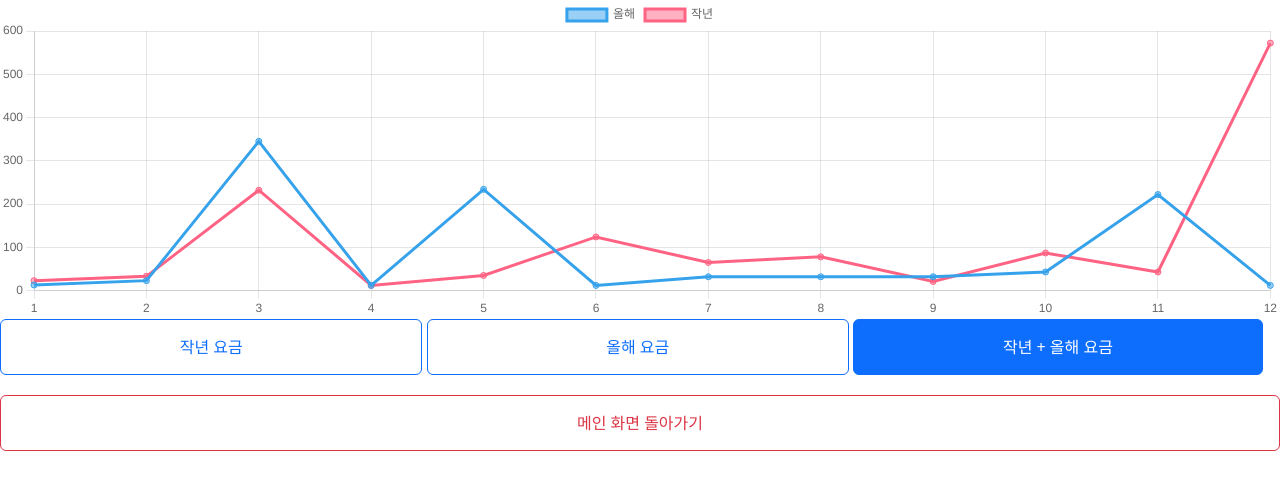
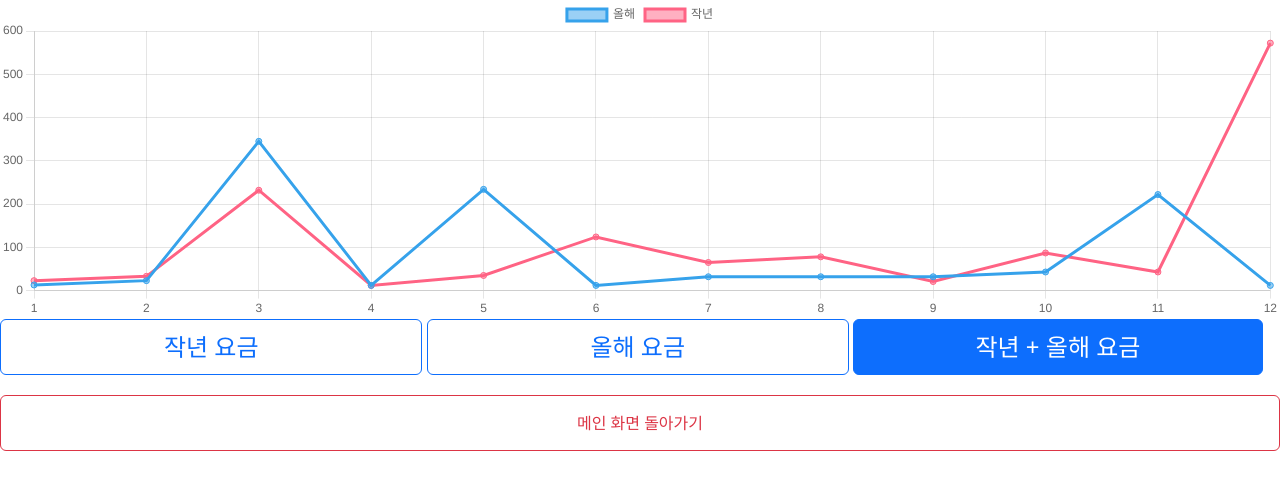
Before and after one commit to sungb0131/Assertive, a Django app: page /graph/both in a window 1280 px wide. Shown: the part 239-729 px from the top of the page. Run offline with Django 4.2, Linux system fonts and the light colour scheme; parts of the project's set-up code (start-up, migrations or seed data) failed here and were passed over; some web fonts are replaced.

Commit message:
STYLE: Change button font size

```diff
--- a/templates/gass_index.html
+++ b/templates/gass_index.html
@@ -43,9 +43,9 @@
     }
 </script>
 <body>
-    <button type="button" onclick="location.href='/graph/prev'" class="btn btn-outline-primary" style="width: 33%; height: 7%;">작년 요금</button>
-    <button type="button" onclick="location.href='/graph/now'" class="btn btn-outline-primary" style="width: 33%; height: 7%;">올해 요금</button>
-    <button type="button" onclick="location.href='/graph/both'" class="btn btn-primary" style="width: 32%; height: 7%;">작년 + 올해 요금</button>
+    <button type="button" onclick="location.href='/graph/prev'" class="btn btn-outline-primary" style="width: 33%; height: 7%; font-size:150%">작년 요금</button>
+    <button type="button" onclick="location.href='/graph/now'" class="btn btn-outline-primary" style="width: 33%; height: 7%; font-size:150%">올해 요금</button>
+    <button type="button" onclick="location.href='/graph/both'" class="btn btn-primary" style="width: 32%; height: 7%; font-size:150%">작년 + 올해 요금</button>
     <div style="padding: 10;"></div>
     <button type="button" onclick="location.href='main_page.html'" class="btn btn-outline-danger" style="width: 100%; height: 7%;">메인 화면 돌아가기</button>
     <script src="https://cdn.jsdelivr.net/npm/bootstrap@5.2.2/dist/js/bootstrap.bundle.min.js" integrity="sha384-OERcA2EqjJCMA+/3y+gxIOqMEjwtxJY7qPCqsdltbNJuaOe923+mo//f6V8Qbsw3" crossorigin="anonymous"></script>
```
